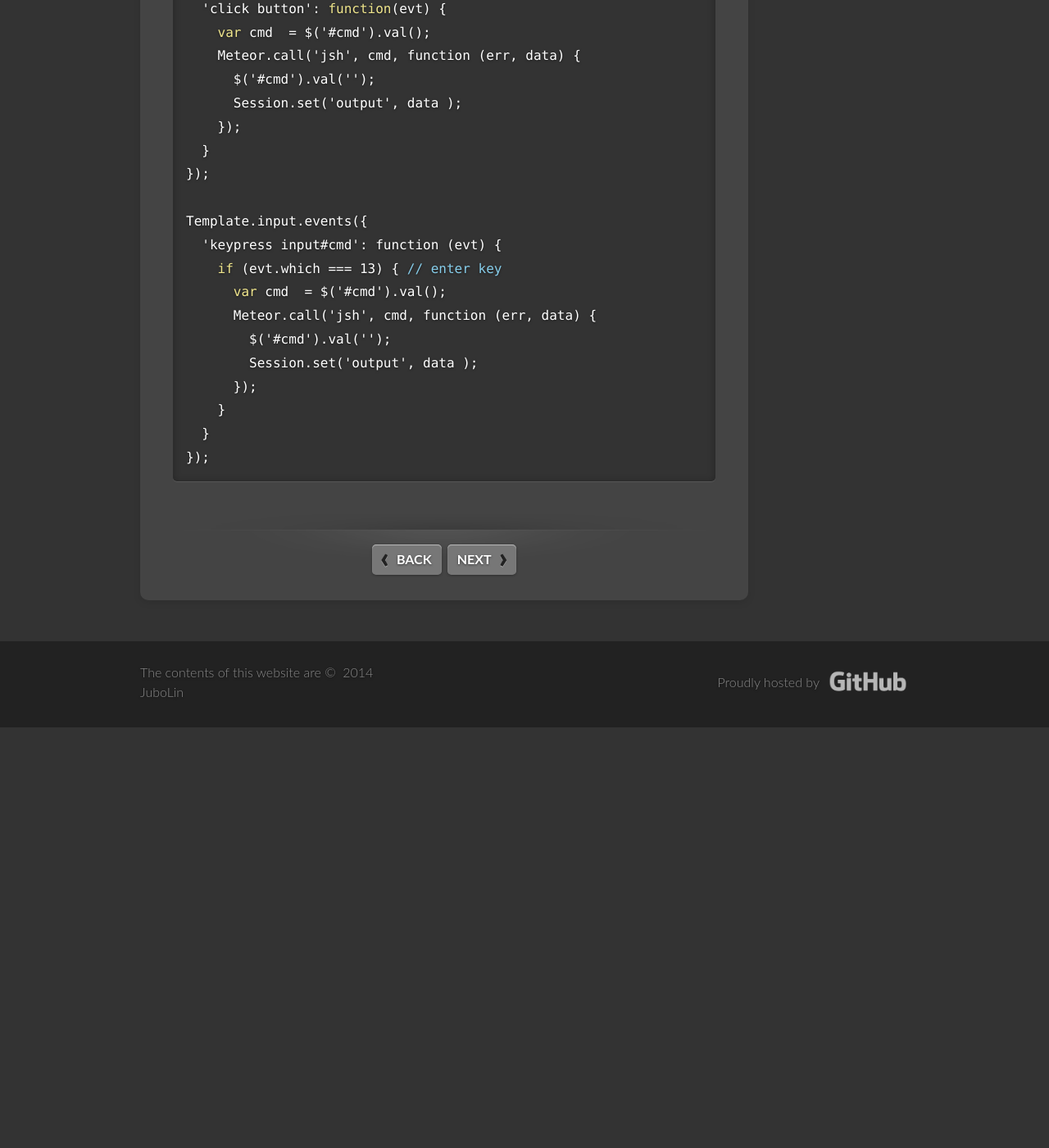
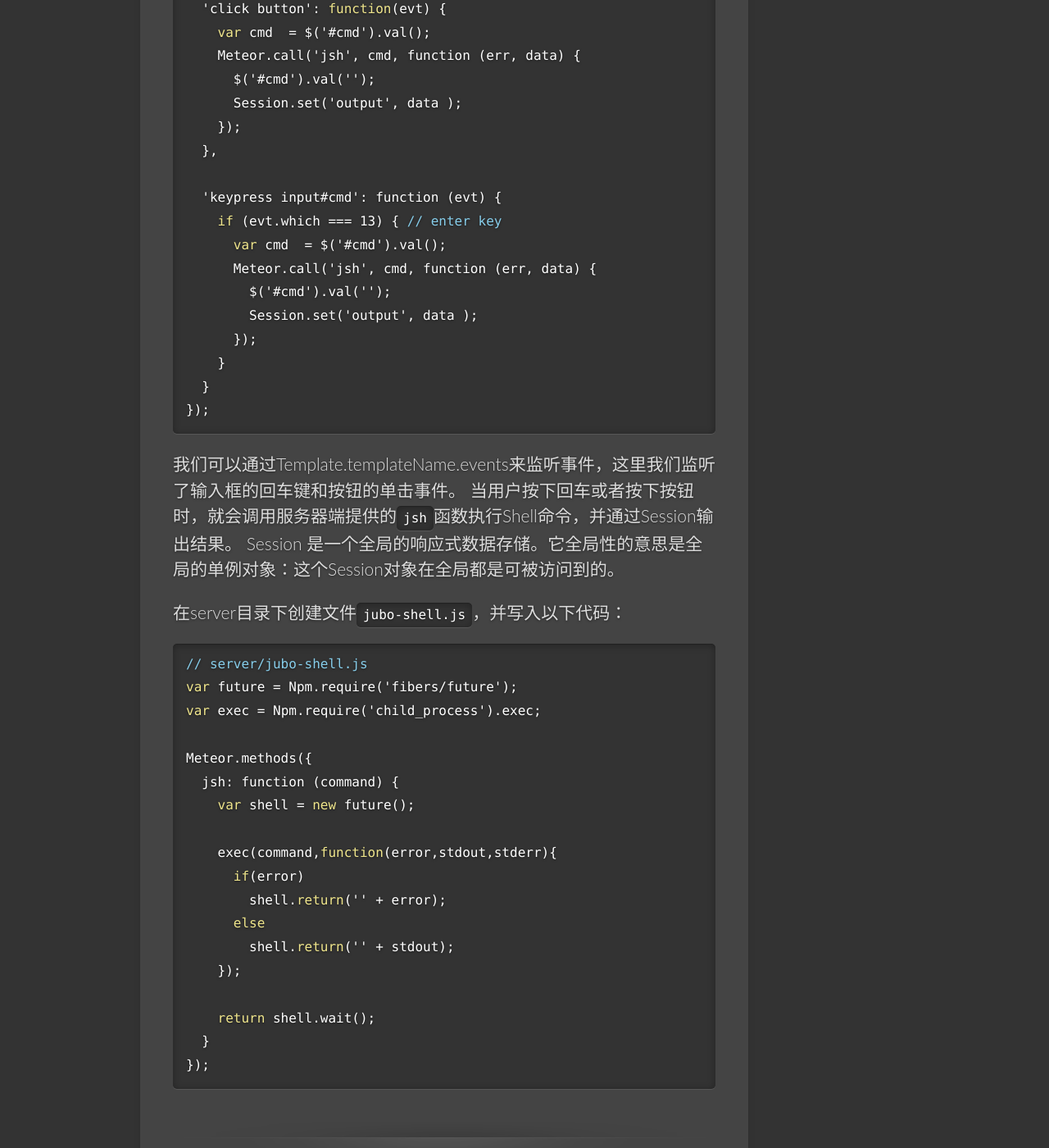
Before and after one commit to github188/jubo-web, a Jekyll site: the page built from _docs/events.md, in a window 1280 px wide and 1400 px high, scrolled down 741 px. Shown: the whole window at 82% size. Built offline with Jekyll 4.4.1, drawn with Linux system fonts in a browser that asks for light colours; nearby versions of some CDN libraries; some web fonts are replaced; comment, search, counter and statistics services are not loaded; before the commit the page ends 1628 px from its top, so only the background shows below that; some of the changed text lies outside the part shown.

Commit message:
add two docs, events.md and deploy.md

```diff
--- a/_docs/events.md
+++ b/_docs/events.md
@@ -30,10 +30,8 @@ Template.input.events({
       $('#cmd').val('');
       Session.set('output', data );
     });
-  }
-});
+  },
 
-Template.input.events({
   'keypress input#cmd': function (evt) {
     if (evt.which === 13) { // enter key
       var cmd  = $('#cmd').val();
@@ -45,3 +43,30 @@ Template.input.events({
   }
 });
 {% endhighlight %}
+
+我们可以通过Template.templateName.events来监听事件，这里我们监听了输入框的回车键和按钮的单击事件。
+当用户按下回车或者按下按钮时，就会调用服务器端提供的`jsh`函数执行Shell命令，并通过Session输出结果。
+Session 是一个全局的响应式数据存储。它全局性的意思是全局的单例对象：这个Session对象在全局都是可被访问到的。
+
+在server目录下创建文件`jubo-shell.js`，并写入以下代码：
+
+{% highlight js %}
+// server/jubo-shell.js
+var future = Npm.require('fibers/future');
+var exec = Npm.require('child_process').exec;
+
+Meteor.methods({
+  jsh: function (command) {
+    var shell = new future();
+
+    exec(command,function(error,stdout,stderr){
+      if(error)
+        shell.return('' + error);
+      else
+        shell.return('' + stdout);
+    });
+
+    return shell.wait();
+  }
+});
+{% endhighlight %}
```
Also changed, not shown: other parts of _docs/events.md (+1 -1 lines), _docs/create-app.md (+2 -2 lines), _docs/deploy.md (+12 -0 lines), _docs/index.md (+3 -3 lines), _docs/next.md (+1 -1 lines), _docs/templates.md (+1 -1 lines).
